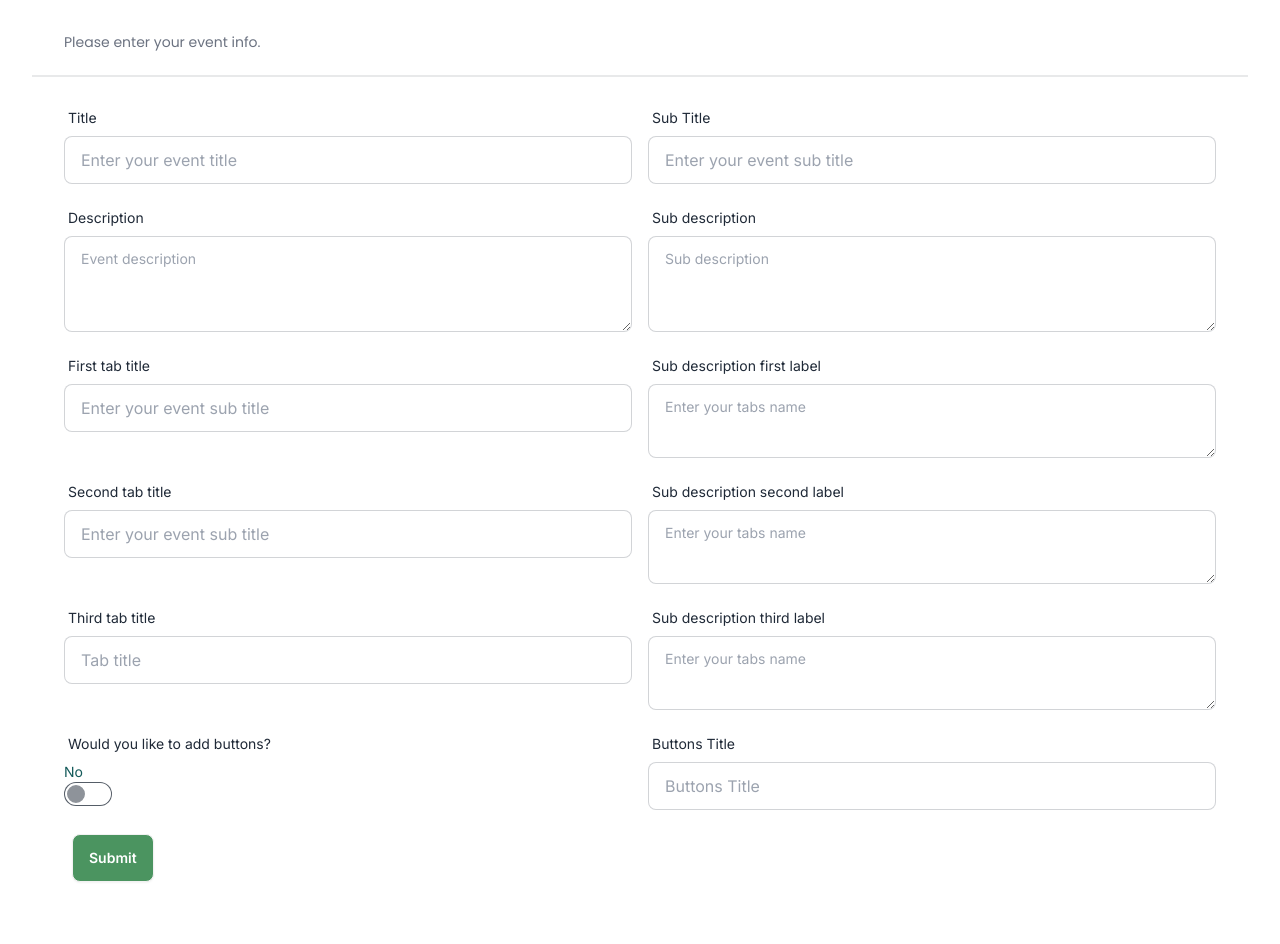
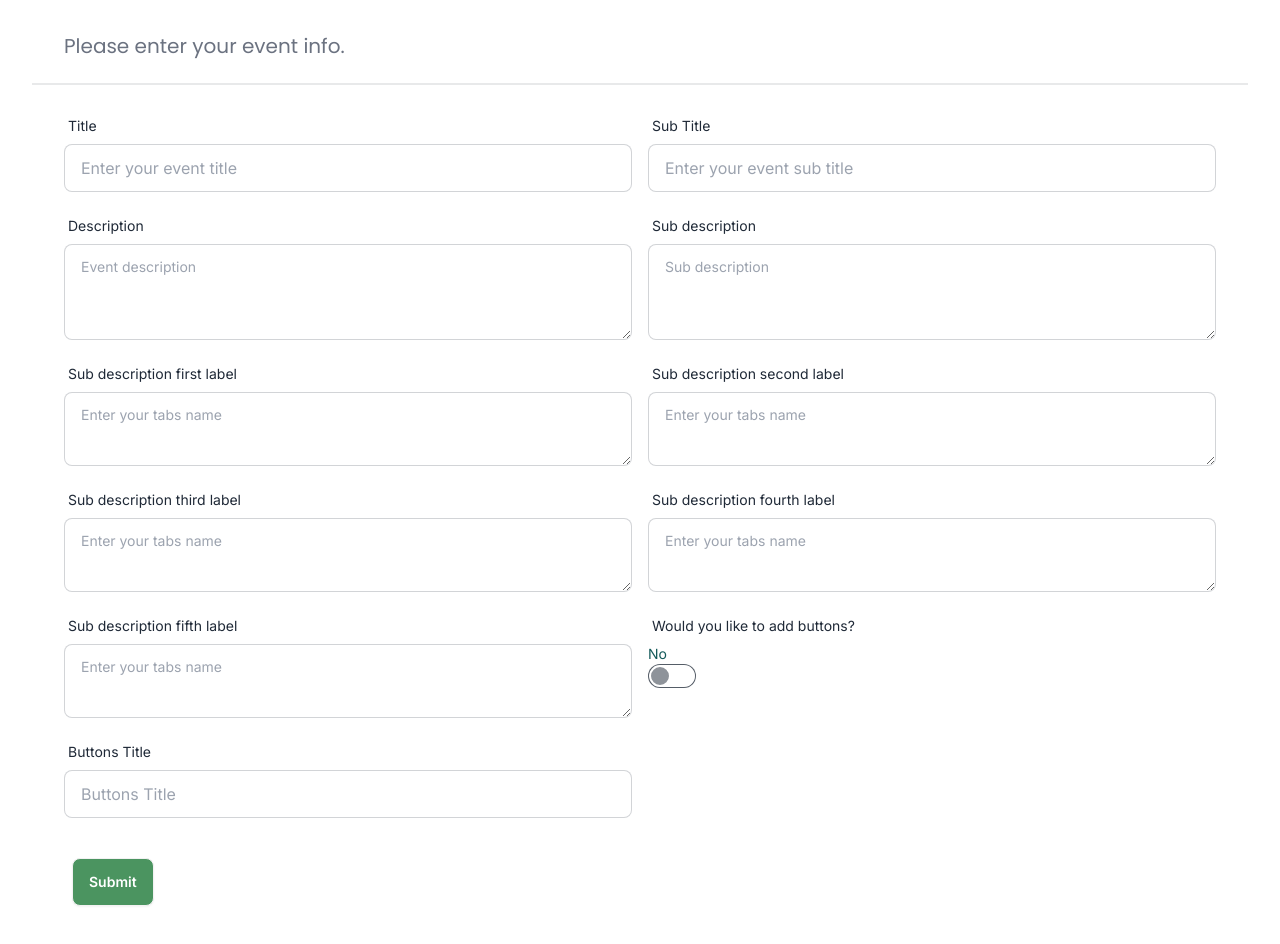
Before and after one commit to GarudaKurt/nextjsWebApp, a Next.js app: page /admin-page in a window 1280 px wide. Shown: the top 944 px of the page. Before the commit the page ends 922 px from the top, so only its background shows below. Built offline with nearby package versions, Linux system fonts and the light colour scheme; a web font is replaced by a local one.

Commit message:
Update admin

```diff
--- a/src/app/(dashboard)/admin-page/page.jsx
+++ b/src/app/(dashboard)/admin-page/page.jsx
@@ -11,16 +11,16 @@ const Admin = () => {
   const router = useRouter();
 
   // Updated state names based on fetchedData
-  const [tabs_1_title, setTab_1] = useState("");
-  const [tabs_2_title, setTab_2] = useState("");
-  const [tabs_3_title, setTab_3] = useState("");
-  const [tabs_1_des, settabs_description_1] = useState("");
-  const [tabs_2_des, settabs_description_2] = useState("");
-  const [tabs_3_des, settabs_description_3] = useState("");
   const [title, setTitle] = useState("");
   const [subTitle, setSubTitle] = useState("");
   const [description, setDescription] = useState("");
   const [subDescription, setSubDescription] = useState("");
+  const [subDescription1, setSubDescription_1] = useState("");
+  const [subDescription2, setSubDescription_2] = useState("");
+  const [subDescription3, setSubDescription_3] = useState("");
+  const [subDescription4, setSubDescription_4] = useState("");
+  const [subDescription5, setSubDescription_5] = useState("");
+
   const [btnTitle, setBtnTitle] = useState("");
   const [addButton, setBtnShow] = useState(false);
 
@@ -34,32 +34,30 @@ const Admin = () => {
       subTitle,
       description,
       subDescription,
-      tabs_1_title,
-      tabs_2_title,
-      tabs_3_title,
-      tabs_1_des,
-      tabs_2_des,
-      tabs_3_des,
+      subDescription1,
+      subDescription2,
+      subDescription3,
+      subDescription4,
+      subDescription5,
       btnTitle,
       addButton,
     };
 
     set(monitoringRef, formData)
       .then(() => {
-        console.log("Data saved successfully");
+        alert("Data saved successfully");
         setTitle("");
         setSubTitle("");
         setDescription("");
         setSubDescription("");
-        setTab_1("");
-        setTab_2("");
-        setTab_3("");
-        settabs_description_1("");
-        settabs_description_2("");
-        settabs_description_3("");
+        setSubDescription_1("");
+        setSubDescription_2("");
+        setSubDescription_3("");
+        setSubDescription_4("");
+        setSubDescription_5("");
         setBtnTitle("");
         setBtnShow(false);
-        router.push("/landing-page");
+
       })
       .catch((error) => console.error("Error saving data:", error));
   };
@@ -67,9 +65,9 @@ const Admin = () => {
   return (
     <>
       <div className="bg-white md:px-8 w-full py-8">
-        <p className="px-8 text-gray-500 text-sm font-sans">
+        <h2 className="px-8 text-gray-500 text-lg font-sans">
           Please enter your event info.
-        </p>
+        </h2>
         <div className="divider"></div>
         <div className="grid grid-cols-1 md:grid-cols-2 gap-4 px-8">
           <div className="form-control">
@@ -130,43 +128,15 @@ const Admin = () => {
 
           <div className="form-control">
             <label className="label">
-              <span className="label-text">First tab title</span>
-            </label>
-            <input
-              type="text"
-              placeholder="Enter your event sub title"
-              className="input input-bordered w-full"
-              required
-              value={tabs_1_title}
-              onChange={(e) => setTab_1(e.target.value)}
-            />
-          </div>
-
-          <div className="form-control">
-            <label className="label">
               <span className="label-text">Sub description first label</span>
             </label>
             <textarea
               placeholder="Enter your tabs name"
               className="textarea textarea-bordered w-full"
               required
-              value={tabs_1_des}
-              onChange={(e) => settabs_description_1(e.target.value)}
+              value={subDescription1}
+              onChange={(e) => setSubDescription_1(e.target.value)}
             ></textarea>
-          </div>
-
-          <div className="form-control">
-            <label className="label">
-              <span className="label-text">Second tab title</span>
-            </label>
-            <input
-              type="text"
-              placeholder="Enter your event sub title"
-              className="input input-bordered w-full"
-              required
-              value={tabs_2_title}
-              onChange={(e) => setTab_2(e.target.value)}
-            />
           </div>
 
           <div className="form-control">
@@ -177,23 +147,9 @@ const Admin = () => {
               placeholder="Enter your tabs name"
               className="textarea textarea-bordered w-full"
               required
-              value={tabs_2_des}
-              onChange={(e) => settabs_description_2(e.target.value)}
+              value={subDescription2}
+              onChange={(e) => setSubDescription_2(e.target.value)}
             ></textarea>
-          </div>
-
-          <div className="form-control">
-            <label className="label">
-              <span className="label-text">Third tab title</span>
-            </label>
-            <input
-              type="text"
-              placeholder="Tab title"
-              className="input input-bordered w-full"
-              required
-              value={tabs_3_title}
-              onChange={(e) => setTab_3(e.target.value)}
-            />
           </div>
 
           <div className="form-control">
@@ -204,10 +160,37 @@ const Admin = () => {
               placeholder="Enter your tabs name"
               className="textarea textarea-bordered w-full"
               required
-              value={tabs_3_des}
-              onChange={(e) => settabs_description_3(e.target.value)}
+              value={subDescription3}
+              onChange={(e) => setSubDescription_3(e.target.value)}
             ></textarea>
           </div>
+
+          <div className="form-control">
+            <label className="label">
+              <span className="label-text">Sub description fourth label</span>
+            </label>
+            <textarea
+              placeholder="Enter your tabs name"
+              className="textarea textarea-bordered w-full"
+              required
+              value={subDescription4}
+              onChange={(e) => setSubDescription_4(e.target.value)}
+            ></textarea>
+          </div>
+
+          <div className="form-control">
+            <label className="label">
+              <span className="label-text">Sub description fifth label</span>
+            </label>
+            <textarea
+              placeholder="Enter your tabs name"
+              className="textarea textarea-bordered w-full"
+              required
+              value={subDescription5}
+              onChange={(e) => setSubDescription_5(e.target.value)}
+            ></textarea>
+          </div>
+
 
           <div className="form-control">
             <label className="label">
@@ -235,8 +218,8 @@ const Admin = () => {
               onChange={(e) => setBtnTitle(e.target.value)}
             />
           </div>
-
-          <div className="flex justify-start p-2">
+        </div>
+        <div className="flex justify-start p-10">
             <button
               className="btn bg-relaxGreen hover:bg-clearGreen text-white text-md w-full md:w-auto"
               onClick={handleSubmit}
@@ -244,7 +227,6 @@ const Admin = () => {
               Submit
             </button>
           </div>
-        </div>
       </div>
     </>
   );
```
